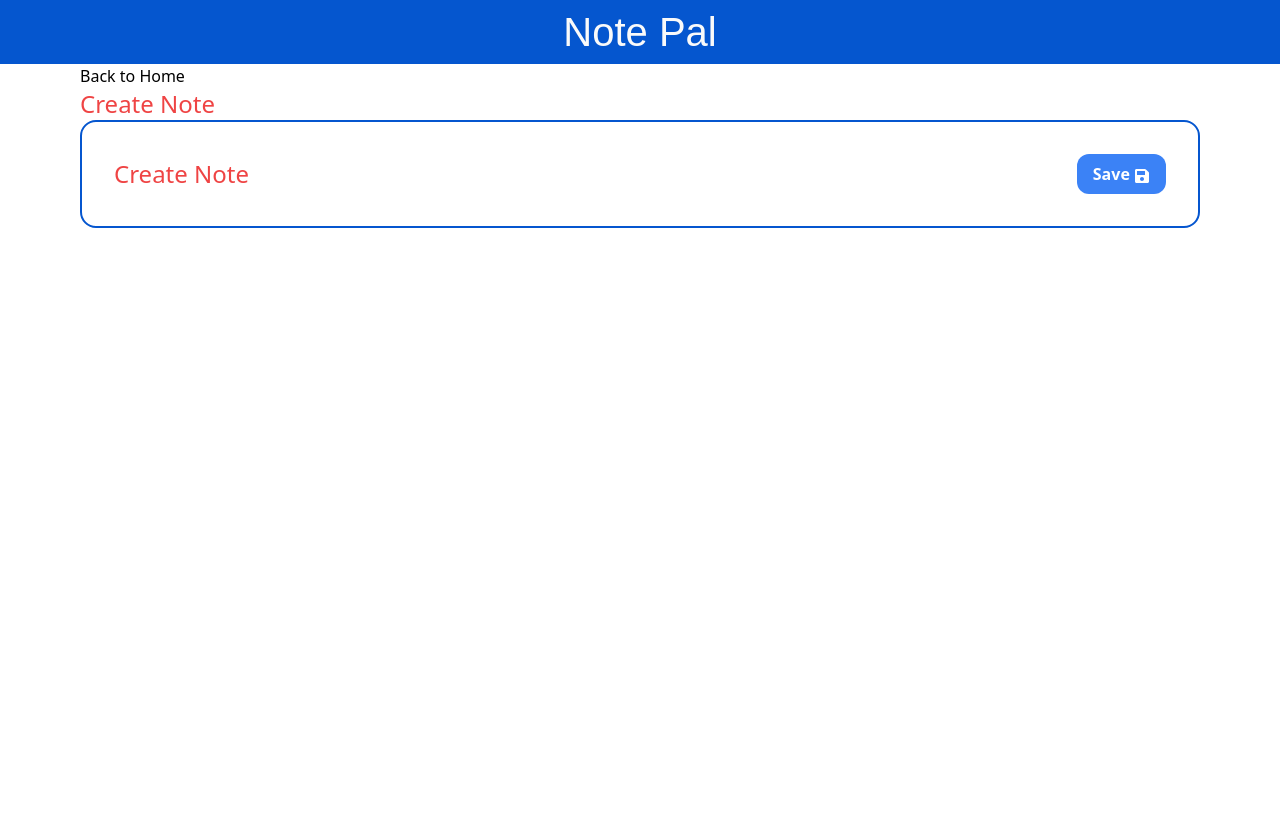
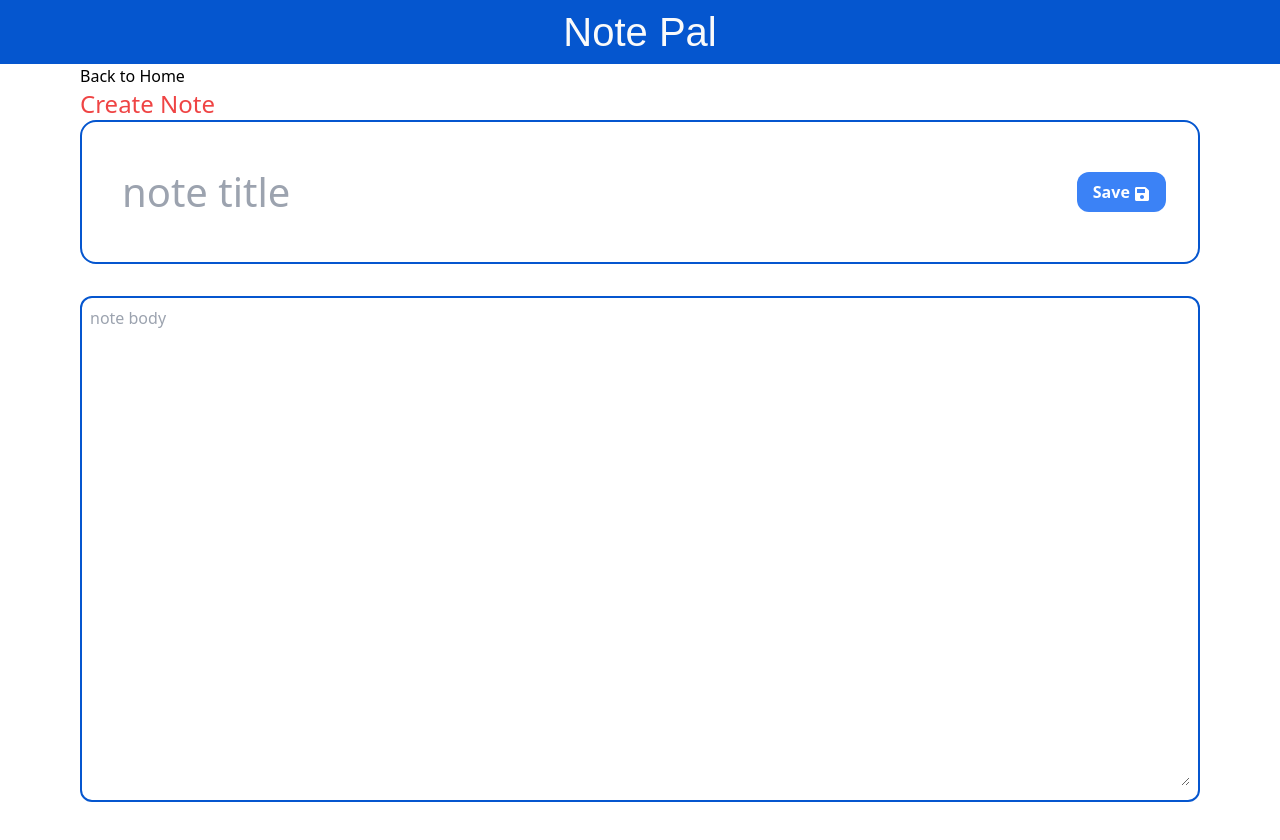
Before and after one commit to appohfaiths/notes-webapp, a React (Vite) app in the folder frontend/todo-app/: page /create in a window 1280 px wide. Shown: the top 840 px of the page. Before the commit the page ends 800 px from the top, so only its background shows below. Built offline with nearby package versions, Linux system fonts and the light colour scheme.

Commit message:
feat: setup input elements on create page

```diff
--- a/frontend/todo-app/src/components/cta/CTA.tsx
+++ b/frontend/todo-app/src/components/cta/CTA.tsx
@@ -1,14 +1,14 @@
 import { CustomButton } from ".."
 import { CTAProps } from "./types"
 
-export const CTA: React.FC<CTAProps> = ({ type, title }) => {
+export const CTA: React.FC<CTAProps> = ({ type, title, customInput, buttonAction }) => {
 
     const renderLeftSection = () => {
         switch (type) {
             case 'home':
                 return <h1 className='text-2xl text-red-500'>{title}</h1>
             case 'create':
-                return <h1 className='text-2xl text-red-500'>Create Note</h1>
+                return customInput ? customInput : null
             case 'view':
                 return <h1 className='text-2xl text-red-500'>{title}</h1>
             default:
@@ -18,13 +18,13 @@ export const CTA: React.FC<CTAProps> = ({ type, title }) => {
     const renderRightSection = () => {
         switch (type) {
             case 'home':
-                return <CustomButton variant={'create'} />
+                return <CustomButton variant={'create'} buttonAction={buttonAction}/>
             case 'create':
-                return <CustomButton variant={'save'} />
+                return <CustomButton variant={'save'} buttonAction={buttonAction}/>
             case 'view':
                 return <>
-                <CustomButton variant={'edit'} />
-                <CustomButton variant={'delete'} />
+                <CustomButton variant={'edit'} buttonAction={buttonAction}/>
+                <CustomButton variant={'delete'} buttonAction={buttonAction}/>
                 </>
             default:
                 return null
--- a/frontend/todo-app/src/components/cta/types.ts
+++ b/frontend/todo-app/src/components/cta/types.ts
@@ -1,4 +1,8 @@
+import { JSX } from 'react';
+
 export interface CTAProps {
     type: 'home' | 'view' | 'create';
     title?: string;
+    customInput?: JSX.Element;
+    buttonAction: (e: React.MouseEvent<HTMLButtonElement>) => void;
 }
--- a/frontend/todo-app/src/components/customButton/CustomButton.tsx
+++ b/frontend/todo-app/src/components/customButton/CustomButton.tsx
@@ -2,16 +2,22 @@ import { useNavigate } from "react-router-dom";
 import { FaPlusCircle, FaSave, FaEdit, FaTrash } from 'react-icons/fa';
 import { CustomButtonProps } from "./types";
 
-export const CustomButton: React.FC<CustomButtonProps> = ({variant}) => {
+export const CustomButton: React.FC<CustomButtonProps> = ({variant, buttonAction}) => {
     const navigator = useNavigate();
 
-      const handleButtonClick = () => {
+      const handleButtonClick = (e: React.MouseEvent<HTMLButtonElement>) => {
     switch (variant) {
       case 'create':
         navigator('/create');
         break;
       case 'edit':
         // Handle edit functionality (e.g., make fields editable)
+        break;
+      case 'save':
+        // Dispatch Redux action to save to the database
+        buttonAction(e)
+        // Redirect to the home page after saving
+        navigator('/');
         break;
       case 'delete':
         // Dispatch Redux action to delete from the database
--- a/frontend/todo-app/src/components/customButton/types.ts
+++ b/frontend/todo-app/src/components/customButton/types.ts
@@ -1,3 +1,5 @@
 export interface CustomButtonProps {
     variant: string;
+    disabled?: boolean;
+    buttonAction: (e: React.MouseEvent<HTMLButtonElement>) => void;
 }
--- /dev/null
+++ b/frontend/todo-app/src/components/customInput/CustomInput.tsx
@@ -0,0 +1,18 @@
+import React from 'react'
+import { CustomInputProps } from './types'
+
+export const CustomInput: React.FC<CustomInputProps> = ({ variant, value, onChange, disabled, placeholder, name, rows }) => {
+
+    const renderInput = () => {
+
+        switch (variant) {
+            case 'textarea':
+                return (<textarea placeholder={placeholder} name={name} disabled={disabled} value={value} onChange={onChange} rows={rows} className='w-full outline-none'/>)
+            default:
+                return (<input type="text" placeholder={placeholder} name={name} disabled={disabled} value={value} onChange={onChange} className='p-2 text-display-title outline-none'/>)
+        }
+    }
+  return (
+    <>{renderInput()}</>
+  )
+}
--- /dev/null
+++ b/frontend/todo-app/src/components/customInput/index.ts
@@ -0,0 +1 @@
+export { CustomInput } from "./CustomInput";
--- /dev/null
+++ b/frontend/todo-app/src/components/customInput/types.ts
@@ -0,0 +1,9 @@
+export interface CustomInputProps {
+    variant: 'text' | 'textarea';
+    value: string;
+    disabled?: boolean;
+    placeholder: string;
+    name: string;
+    rows?: number;
+    onChange: (e: React.ChangeEvent<HTMLInputElement | HTMLTextAreaElement>) => void;
+}
--- a/frontend/todo-app/src/components/index.ts
+++ b/frontend/todo-app/src/components/index.ts
@@ -4,3 +4,4 @@ export { CustomButton } from './customButton/index';
 export { PreviewCard } from './previewCard/index';
 export { NotesDisplay } from './notesDisplay/index';
 export { BackToHome } from './backToHomeButton';
+export {CustomInput} from './customInput/index';
--- a/frontend/todo-app/src/pages/Create.tsx
+++ b/frontend/todo-app/src/pages/Create.tsx
@@ -1,15 +1,38 @@
-import React from 'react'
+import React, {useState} from 'react'
 import Layout from '../layouts/Layout'
-import { CTA, BackToHome } from '../components'
+import { CTA, BackToHome, CustomInput } from '../components'
 
 export default function Create(): React.JSX.Element {
+    const [title, setTitle] = useState<string>('')
+    const [body, setBody] = useState<string>('')
+
+    const handleInputChange = (e: React.ChangeEvent<HTMLInputElement | HTMLTextAreaElement >) => {
+        const {name, value} = e.target
+        if (name === 'title') {
+            setTitle(value)
+        } else {
+            setBody(value)
+        }
+    }
+
+    const handleSave = () => {
+        // dispatch action to save to database
+        console.log(title + ' plus ' + body)
+        setTitle('')
+        setBody('')
+    }
+
+    const titleInput = <CustomInput variant="text" placeholder="note title" name='title' value={title} onChange={handleInputChange}/>
 
     return (
         <Layout>
-            <main className='container mx-auto'>
+            <main className='container mx-auto pb-20'>
                 <BackToHome />
                 <h1 className='text-2xl text-red-500'>Create Note</h1>
-                <CTA type='create' />
+                <CTA type='create' customInput={titleInput} buttonAction={handleSave}/>
+                <section className='mt-8 p-2 rounded-xl border-2 border-primary-blue'>
+                    <CustomInput variant={'textarea'} value={body} placeholder='note body' name='body' rows={20} disabled={false} onChange={handleInputChange}/>
+                </section>
             </main>
         </Layout>
   )
```
